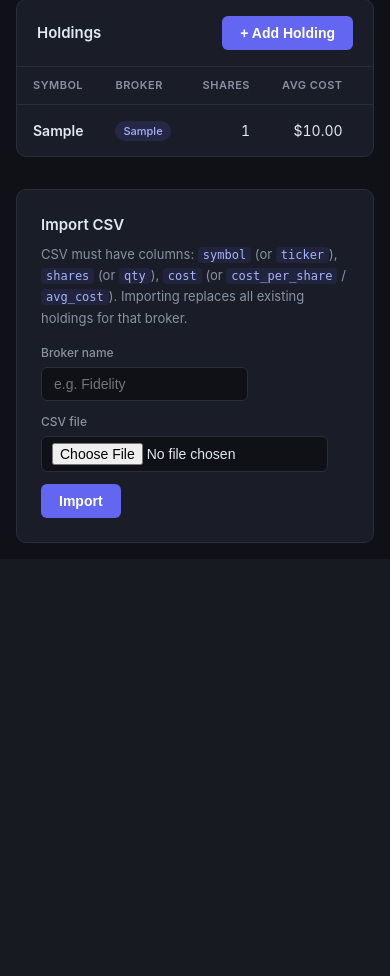
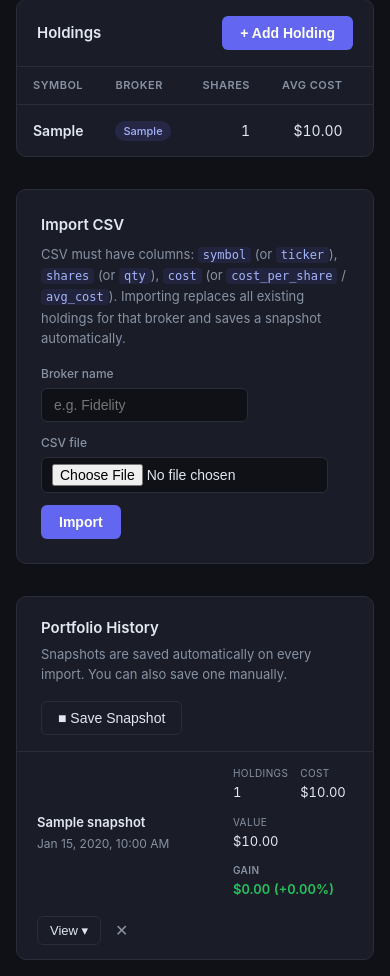
Before and after one commit to gdang-coder/Port-Tracker, a Flask app: page / in a window 390 px wide. Shown: the part 1192-2168 px from the top of the page. Before the commit the page ends 1735 px from the top, so only its background shows below. Run offline with Flask 3, Linux system fonts and the light colour scheme; tables that the repository leaves empty hold one stand-in row (values such as "Sample post").

Commit message:
Add portfolio history with snapshots
Automatically saves a snapshot of all holdings (with prices at that
moment) on every CSV import. Manual snapshots can also be saved via a
button. History section shows:
- Line chart of market value vs cost basis over time (once 2+ snapshots exist)
- Expandable list of past snapshots with per-snapshot P&L summary
- Full holdings table for each snapshot when expanded
- Delete individual snapshots

New DB table: snapshots (id, taken_at, label, num_holdings, total_cost,
total_value, holdings_json). New API: GET/POST /api/snapshots,
GET/DELETE /api/snapshots/<id>.

https://claude.ai/code/session_01Ct3FbsvxvbWvMsBoYajUKy

```diff
--- a/app.py
+++ b/app.py
@@ -55,16 +55,10 @@ def parse_csv(file_bytes: bytes) -> list[dict]:
     return rows
 
 
-@app.route("/")
-def index():
-    return render_template("index.html")
-
-
-@app.route("/api/portfolio")
-def portfolio():
-    holdings = db.get_all_holdings()
+def enrich_holdings(holdings):
+    """Attach live prices and compute P&L fields."""
     if not holdings:
-        return jsonify({"holdings": [], "summary": {"total_value": 0, "total_cost": 0, "total_gain": 0, "total_gain_pct": 0}})
+        return [], {"total_value": 0, "total_cost": 0, "total_gain": 0, "total_gain_pct": 0}
 
     symbols = list({h["symbol"] for h in holdings})
     current_prices = prices.get_prices(symbols)
@@ -95,15 +89,25 @@ def portfolio():
     total_gain = total_value - total_cost
     total_gain_pct = (total_gain / total_cost * 100) if total_cost else 0
 
-    return jsonify({
-        "holdings": enriched,
-        "summary": {
-            "total_value": total_value,
-            "total_cost": total_cost,
-            "total_gain": total_gain,
-            "total_gain_pct": total_gain_pct,
-        },
-    })
+    summary = {
+        "total_value": total_value,
+        "total_cost": total_cost,
+        "total_gain": total_gain,
+        "total_gain_pct": total_gain_pct,
+    }
+    return enriched, summary
+
+
+@app.route("/")
+def index():
+    return render_template("index.html")
+
+
+@app.route("/api/portfolio")
+def portfolio():
+    holdings = db.get_all_holdings()
+    enriched, summary = enrich_holdings(holdings)
+    return jsonify({"holdings": enriched, "summary": summary})
 
 
 @app.route("/api/upload", methods=["POST"])
@@ -120,6 +124,12 @@ def upload():
         return jsonify({"error": str(e)}), 400
 
     db.replace_broker_holdings(broker, rows)
+
+    # Snapshot the full portfolio after update
+    all_holdings = db.get_all_holdings()
+    enriched, _ = enrich_holdings(all_holdings)
+    db.save_snapshot(f"{broker} import · {len(rows)} holdings", enriched)
+
     return jsonify({"imported": len(rows), "broker": broker})
 
 
@@ -145,5 +155,38 @@ def delete_holding(holding_id):
     return jsonify({"ok": True})
 
 
+# --- Snapshot endpoints ---
+
+@app.route("/api/snapshots", methods=["GET"])
+def list_snapshots():
+    return jsonify(db.get_snapshots())
+
+
+@app.route("/api/snapshots", methods=["POST"])
+def create_snapshot():
+    label = (request.get_json() or {}).get("label", "Manual snapshot")
+    label = label.strip() or "Manual snapshot"
+    all_holdings = db.get_all_holdings()
+    if not all_holdings:
+        return jsonify({"error": "No holdings to snapshot"}), 400
+    enriched, _ = enrich_holdings(all_holdings)
+    db.save_snapshot(label, enriched)
+    return jsonify({"ok": True})
+
+
+@app.route("/api/snapshots/<int:snapshot_id>", methods=["GET"])
+def get_snapshot(snapshot_id):
+    snap = db.get_snapshot(snapshot_id)
+    if not snap:
+        return jsonify({"error": "Not found"}), 404
+    return jsonify(snap)
+
+
+@app.route("/api/snapshots/<int:snapshot_id>", methods=["DELETE"])
+def delete_snapshot(snapshot_id):
+    db.delete_snapshot(snapshot_id)
+    return jsonify({"ok": True})
+
+
 if __name__ == "__main__":
     app.run(debug=True, port=5000)
--- a/static/app.js
+++ b/static/app.js
@@ -13,6 +13,9 @@ const PALETTE = [
 
 let allocationChart = null;
 let brokerChart = null;
+let timelineChart = null;
+
+// ── Portfolio ──────────────────────────────────────────────────────────────
 
 async function loadPortfolio() {
   const res = await fetch('/api/portfolio');
@@ -57,7 +60,7 @@ function renderTable(holdings) {
 
   tbody.querySelectorAll('.del-btn').forEach(btn => {
     btn.addEventListener('click', async () => {
-      if (!confirm(`Remove this holding?`)) return;
+      if (!confirm('Remove this holding?')) return;
       await fetch(`/api/holding/${btn.dataset.id}`, { method: 'DELETE' });
       loadPortfolio();
     });
@@ -69,7 +72,6 @@ function renderCharts(holdings) {
   if (!holdings.length) { section.style.display = 'none'; return; }
   section.style.display = 'grid';
 
-  // Allocation by symbol (by market value, fallback to cost basis)
   const bySymbol = {};
   for (const h of holdings) {
     const val = h.market_value ?? h.cost_basis;
@@ -93,7 +95,6 @@ function renderCharts(holdings) {
     },
   });
 
-  // By broker (bar)
   const byBroker = {};
   for (const h of holdings) {
     const val = h.market_value ?? h.cost_basis;
@@ -107,12 +108,7 @@ function renderCharts(holdings) {
     type: 'bar',
     data: {
       labels: brkLabels,
-      datasets: [{
-        label: 'Value',
-        data: brkValues,
-        backgroundColor: PALETTE.slice(0, brkLabels.length),
-        borderRadius: 6,
-      }],
+      datasets: [{ label: 'Value', data: brkValues, backgroundColor: PALETTE.slice(0, brkLabels.length), borderRadius: 6 }],
     },
     options: {
       plugins: {
@@ -127,8 +123,185 @@ function renderCharts(holdings) {
   });
 }
 
+// ── History / Snapshots ────────────────────────────────────────────────────
+
+async function loadSnapshots() {
+  const res = await fetch('/api/snapshots');
+  const snapshots = await res.json();
+  renderTimeline(snapshots);
+  renderSnapshotList(snapshots);
+}
+
+function renderTimeline(snapshots) {
+  const wrap = document.getElementById('timelineWrap');
+  // Only show if we have at least 2 snapshots with price data
+  const withValue = snapshots.filter(s => s.total_value != null).reverse();
+  if (withValue.length < 2) { wrap.style.display = 'none'; return; }
+  wrap.style.display = 'block';
+
+  const labels = withValue.map(s => fmtDateShort(s.taken_at));
+  const costData = withValue.map(s => s.total_cost);
+  const valueData = withValue.map(s => s.total_value);
+
+  if (timelineChart) timelineChart.destroy();
+  timelineChart = new Chart(document.getElementById('timelineChart'), {
+    type: 'line',
+    data: {
+      labels,
+      datasets: [
+        {
+          label: 'Market Value',
+          data: valueData,
+          borderColor: '#6366f1',
+          backgroundColor: 'rgba(99,102,241,0.1)',
+          fill: true,
+          tension: 0.3,
+          pointRadius: 4,
+          pointHoverRadius: 6,
+        },
+        {
+          label: 'Cost Basis',
+          data: costData,
+          borderColor: '#8892a4',
+          borderDash: [5, 4],
+          backgroundColor: 'transparent',
+          tension: 0.3,
+          pointRadius: 3,
+        },
+      ],
+    },
+    options: {
+      plugins: {
+        legend: { labels: { color: '#e2e8f0', boxWidth: 12, font: { size: 12 } } },
+        tooltip: { callbacks: { label: ctx => ` ${ctx.dataset.label}: ${fmt(ctx.parsed.y)}` } },
+      },
+      scales: {
+        x: { ticks: { color: '#8892a4', maxRotation: 30 }, grid: { color: '#2a2d3a' } },
+        y: { ticks: { color: '#8892a4', callback: v => '$' + (v >= 1000 ? (v/1000).toFixed(0)+'k' : v) }, grid: { color: '#2a2d3a' } },
+      },
+    },
+  });
+}
+
+function renderSnapshotList(snapshots) {
+  const list = document.getElementById('snapshotList');
+  const empty = document.getElementById('snapshotEmpty');
+
+  if (!snapshots.length) {
+    empty.style.display = 'block';
+    // Remove any existing snapshot rows
+    list.querySelectorAll('.snapshot-item').forEach(el => el.remove());
+    return;
+  }
+  empty.style.display = 'none';
+
+  // Rebuild list
+  list.querySelectorAll('.snapshot-item').forEach(el => el.remove());
+
+  for (const snap of snapshots) {
+    const item = document.createElement('div');
+    item.className = 'snapshot-item';
+    item.dataset.id = snap.id;
+
+    const gain = snap.total_value != null ? snap.total_value - snap.total_cost : null;
+    const gainPct = gain != null && snap.total_cost ? gain / snap.total_cost * 100 : null;
+
+    item.innerHTML = `
+      <div class="snap-row" data-id="${snap.id}">
+        <div class="snap-meta">
+          <span class="snap-label">${escHtml(snap.label)}</span>
+          <span class="snap-date">${fmtDate(snap.taken_at)}</span>
+        </div>
+        <div class="snap-stats">
+          <span class="snap-stat"><span class="snap-stat-label">Holdings</span> ${snap.num_holdings}</span>
+          <span class="snap-stat"><span class="snap-stat-label">Cost</span> ${fmt(snap.total_cost)}</span>
+          <span class="snap-stat"><span class="snap-stat-label">Value</span> ${fmt(snap.total_value)}</span>
+          <span class="snap-stat ${gainClass(gain)}"><span class="snap-stat-label">Gain</span> ${gain != null ? fmt(gain) + ' (' + fmtPct(gainPct) + ')' : '—'}</span>
+        </div>
+        <div class="snap-actions">
+          <button class="snap-expand btn-ghost" data-id="${snap.id}">View ▾</button>
+          <button class="snap-del del-btn" data-id="${snap.id}" title="Delete snapshot">✕</button>
+        </div>
+      </div>
+      <div class="snap-detail" id="snapDetail${snap.id}" style="display:none"></div>
+    `;
+
+    list.appendChild(item);
+
+    item.querySelector('.snap-expand').addEventListener('click', () => toggleSnapshotDetail(snap.id));
+    item.querySelector('.snap-del').addEventListener('click', async () => {
+      if (!confirm('Delete this snapshot?')) return;
+      await fetch(`/api/snapshots/${snap.id}`, { method: 'DELETE' });
+      loadSnapshots();
+    });
+  }
+}
+
+async function toggleSnapshotDetail(id) {
+  const detail = document.getElementById(`snapDetail${id}`);
+  const btn = document.querySelector(`.snap-expand[data-id="${id}"]`);
+
+  if (detail.style.display !== 'none') {
+    detail.style.display = 'none';
+    btn.textContent = 'View ▾';
+    return;
+  }
+
+  btn.textContent = 'Loading…';
+  const res = await fetch(`/api/snapshots/${id}`);
+  const snap = await res.json();
+
+  detail.innerHTML = buildSnapshotTable(snap.holdings);
+  detail.style.display = 'block';
+  btn.textContent = 'Hide ▴';
+}
+
+function buildSnapshotTable(holdings) {
+  if (!holdings.length) return '<p class="empty" style="padding:16px">No holdings in this snapshot.</p>';
+  return `
+    <div style="overflow-x:auto">
+      <table class="snap-table">
+        <thead>
+          <tr>
+            <th>Symbol</th><th>Broker</th>
+            <th class="num">Shares</th><th class="num">Avg Cost</th>
+            <th class="num">Price at Snapshot</th><th class="num">Value</th>
+            <th class="num">Gain / Loss</th><th class="num">Return</th>
+          </tr>
+        </thead>
+        <tbody>
+          ${holdings.map(h => `
+            <tr>
+              <td class="symbol">${h.symbol}</td>
+              <td><span class="broker-badge">${escHtml(h.broker)}</span></td>
+              <td class="num">${h.shares.toLocaleString('en-US', { maximumFractionDigits: 4 })}</td>
+              <td class="num">${fmt(h.cost_per_share)}</td>
+              <td class="num ${h.current_price == null ? 'muted-val' : ''}">${fmt(h.current_price)}</td>
+              <td class="num">${fmt(h.market_value)}</td>
+              <td class="num ${gainClass(h.gain)}">${fmt(h.gain)}</td>
+              <td class="num ${gainClass(h.gain_pct)}">${fmtPct(h.gain_pct)}</td>
+            </tr>
+          `).join('')}
+        </tbody>
+      </table>
+    </div>
+  `;
+}
+
+// ── Utilities ──────────────────────────────────────────────────────────────
+
 function escHtml(s) {
-  return s.replace(/[&<>"']/g, c => ({ '&':'&amp;','<':'&lt;','>':'&gt;','"':'&quot;',"'":'&#39;' }[c]));
+  return String(s).replace(/[&<>"']/g, c => ({ '&':'&amp;','<':'&lt;','>':'&gt;','"':'&quot;',"'":'&#39;' }[c]));
+}
+
+function fmtDate(iso) {
+  const d = new Date(iso.endsWith('Z') ? iso : iso + 'Z');
+  return d.toLocaleString(undefined, { month: 'short', day: 'numeric', year: 'numeric', hour: '2-digit', minute: '2-digit' });
+}
+
+function fmtDateShort(iso) {
+  const d = new Date(iso.endsWith('Z') ? iso : iso + 'Z');
+  return d.toLocaleDateString(undefined, { month: 'short', day: 'numeric' });
 }
 
 function setStatus(el, msg, type) {
@@ -137,7 +310,8 @@ function setStatus(el, msg, type) {
   if (type === 'ok') setTimeout(() => { el.textContent = ''; el.className = 'status-msg'; }, 3000);
 }
 
-// Import form
+// ── Event wiring ───────────────────────────────────────────────────────────
+
 document.getElementById('importForm').addEventListener('submit', async (e) => {
   e.preventDefault();
   const status = document.getElementById('importStatus');
@@ -159,10 +333,26 @@ document.getElementById('importForm').addEventListener('submit', async (e) => {
     setStatus(status, `Imported ${json.imported} holdings for ${json.broker}`, 'ok');
     e.target.reset();
     loadPortfolio();
+    loadSnapshots();
   }
 });
 
-// Add holding modal
+document.getElementById('saveSnapshotBtn').addEventListener('click', async () => {
+  const label = prompt('Snapshot label (optional):', 'Manual snapshot');
+  if (label === null) return; // cancelled
+  const res = await fetch('/api/snapshots', {
+    method: 'POST',
+    headers: { 'Content-Type': 'application/json' },
+    body: JSON.stringify({ label: label.trim() || 'Manual snapshot' }),
+  });
+  const json = await res.json();
+  if (!res.ok) {
+    alert(json.error);
+  } else {
+    loadSnapshots();
+  }
+});
+
 document.getElementById('addHoldingBtn').addEventListener('click', () => {
   document.getElementById('modal').style.display = 'flex';
 });
@@ -198,8 +388,8 @@ document.getElementById('addForm').addEventListener('submit', async (e) => {
   }
 });
 
-// Refresh button
 document.getElementById('refreshBtn').addEventListener('click', loadPortfolio);
 
 // Initial load
 loadPortfolio();
+loadSnapshots();
--- a/static/style.css
+++ b/static/style.css
@@ -295,8 +295,124 @@ input[type="file"] { padding: 6px 10px; cursor: pointer; }
   margin-top: 4px;
 }
 
+/* History */
+.history-section {
+  background: var(--surface);
+  border: 1px solid var(--border);
+  border-radius: var(--radius);
+  overflow: hidden;
+}
+
+.history-header {
+  display: flex;
+  align-items: flex-start;
+  justify-content: space-between;
+  padding: 20px 24px 16px;
+  border-bottom: 1px solid var(--border);
+  gap: 16px;
+}
+
+.history-header h2 { font-size: 15px; font-weight: 600; }
+
+.timeline-wrap {
+  padding: 20px 24px;
+  border-bottom: 1px solid var(--border);
+}
+
+.timeline-wrap canvas { max-height: 200px; }
+
+.snapshot-list { display: flex; flex-direction: column; }
+
+.snapshot-item {
+  border-bottom: 1px solid var(--border);
+}
+.snapshot-item:last-child { border-bottom: none; }
+
+.snap-row {
+  display: flex;
+  align-items: center;
+  gap: 16px;
+  padding: 14px 20px;
+  flex-wrap: wrap;
+}
+
+.snap-meta {
+  display: flex;
+  flex-direction: column;
+  gap: 3px;
+  min-width: 180px;
+  flex: 1;
+}
+
+.snap-label { font-weight: 600; font-size: 13px; }
+.snap-date { font-size: 12px; color: var(--muted); }
+
+.snap-stats {
+  display: flex;
+  gap: 20px;
+  flex-wrap: wrap;
+  flex: 2;
+}
+
+.snap-stat {
+  display: flex;
+  flex-direction: column;
+  gap: 2px;
+  font-size: 13px;
+  font-variant-numeric: tabular-nums;
+}
+
+.snap-stat-label {
+  font-size: 10px;
+  color: var(--muted);
+  text-transform: uppercase;
+  letter-spacing: 0.4px;
+}
+
+.snap-actions {
+  display: flex;
+  align-items: center;
+  gap: 8px;
+  flex-shrink: 0;
+}
+
+.snap-expand {
+  font-size: 13px;
+  padding: 6px 12px;
+  white-space: nowrap;
+}
+
+.snap-detail {
+  border-top: 1px solid var(--border);
+  background: rgba(0,0,0,0.2);
+}
+
+.snap-table {
+  width: 100%;
+  border-collapse: collapse;
+  font-size: 13px;
+}
+
+.snap-table th {
+  font-size: 10px;
+  padding: 8px 14px;
+  background: transparent;
+}
+
+.snap-table td {
+  padding: 10px 14px;
+  border-bottom: 1px solid var(--border);
+}
+
+.snap-table tbody tr:last-child td { border-bottom: none; }
+.snap-table tbody tr:hover { background: rgba(99,102,241,0.04); }
+
+p.empty { color: var(--muted); padding: 32px; text-align: center; }
+
 @media (max-width: 640px) {
   main { padding: 16px; }
   .charts { grid-template-columns: 1fr; }
   header { padding: 14px 16px; }
+  .snap-stats { gap: 12px; }
+  .history-header { flex-direction: column; }
 }
--- a/templates/index.html
+++ b/templates/index.html
@@ -77,7 +77,7 @@
     <!-- Import section -->
     <section class="import-section">
       <h2>Import CSV</h2>
-      <p class="hint">CSV must have columns: <code>symbol</code> (or <code>ticker</code>), <code>shares</code> (or <code>qty</code>), <code>cost</code> (or <code>cost_per_share</code> / <code>avg_cost</code>). Importing replaces all existing holdings for that broker.</p>
+      <p class="hint">CSV must have columns: <code>symbol</code> (or <code>ticker</code>), <code>shares</code> (or <code>qty</code>), <code>cost</code> (or <code>cost_per_share</code> / <code>avg_cost</code>). Importing replaces all existing holdings for that broker and saves a snapshot automatically.</p>
       <form id="importForm" class="import-form">
         <div class="field">
           <label for="brokerName">Broker name</label>
@@ -90,6 +90,27 @@
         <button type="submit" class="btn">Import</button>
         <span id="importStatus" class="status-msg"></span>
       </form>
+    </section>
+
+    <!-- History section -->
+    <section class="history-section">
+      <div class="history-header">
+        <div>
+          <h2>Portfolio History</h2>
+          <p class="hint" style="margin:4px 0 0">Snapshots are saved automatically on every import. You can also save one manually.</p>
+        </div>
+        <button class="btn-ghost" id="saveSnapshotBtn">&#9632; Save Snapshot</button>
+      </div>
+
+      <!-- Timeline chart -->
+      <div id="timelineWrap" style="display:none" class="timeline-wrap">
+        <canvas id="timelineChart"></canvas>
+      </div>
+
+      <!-- Snapshot list -->
+      <div id="snapshotList" class="snapshot-list">
+        <p class="empty" id="snapshotEmpty">No snapshots yet. Import a CSV to create the first one.</p>
+      </div>
     </section>
   </main>
 
```
Also changed, not shown: db.py (+53 -1 lines).
